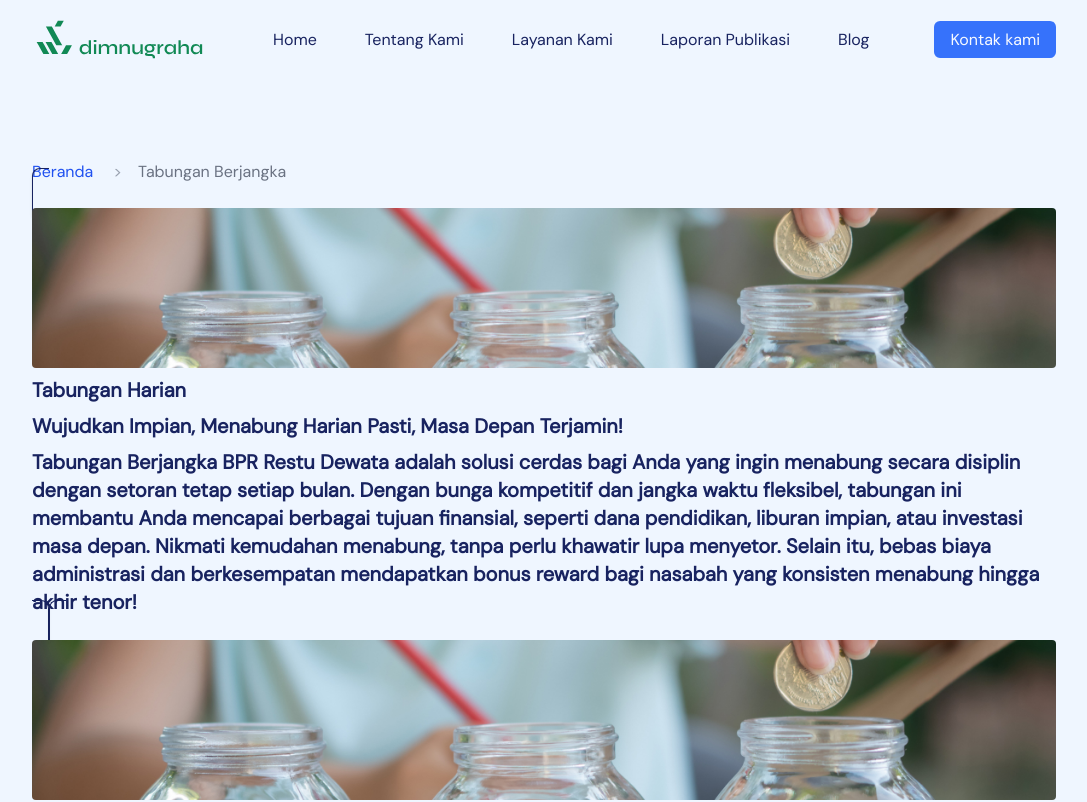
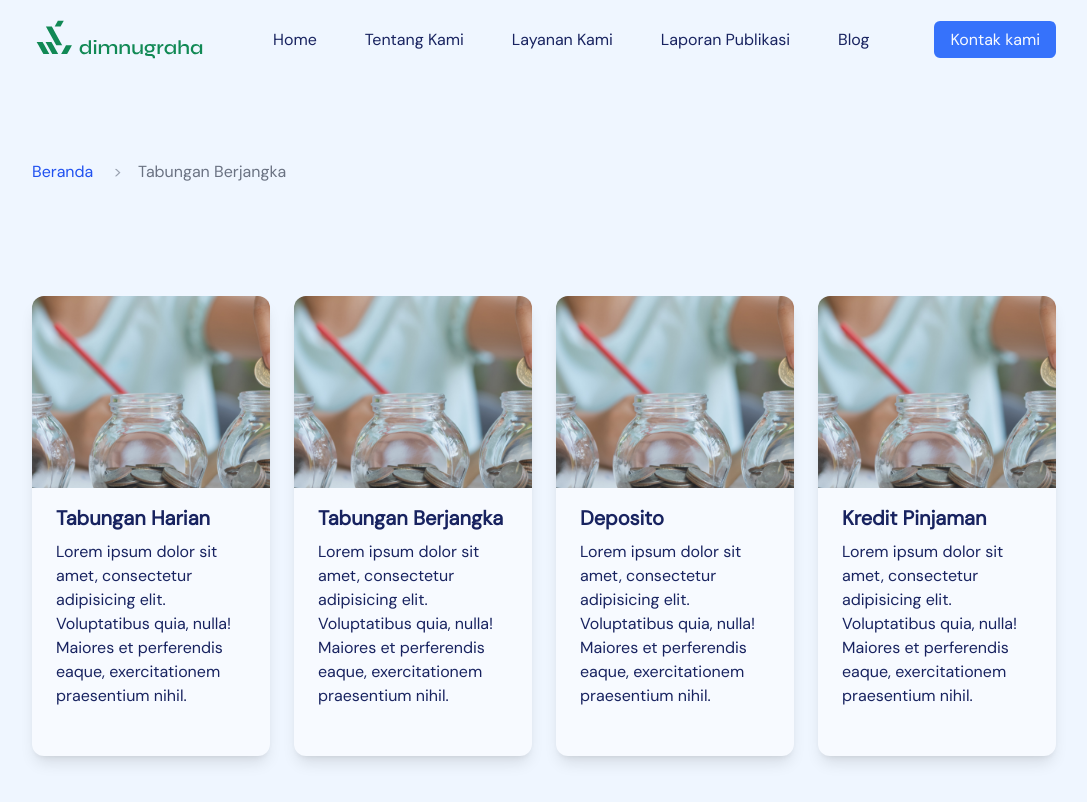
Before and after one commit to dimasnugrahs/company-profile-frontend, a React (Vite) app: page /products in a window 1280 px wide. Shown: the top 802 px of the page, without its empty margins (96-1183 px from the left). Built offline with nearby package versions, Linux system fonts and the light colour scheme.

Commit message:
update product details

```diff
--- a/src/components/home/ServicesSection.jsx
+++ b/src/components/home/ServicesSection.jsx
@@ -3,38 +3,39 @@ import ImageCardOne from "../../assets/images/products-1.jpg";
 import ImageCardTwo from "../../assets/images/products-2.jpg";
 import ImageCardThree from "../../assets/images/products-3.jpg";
 import ImageCardFourth from "../../assets/images/products-4.jpg";
+import products from "../../data/products";
 import { Link } from "react-router-dom";
 
 // eslint-disable-next-line
 import { motion } from "motion/react";
 
 const ServicesSection = () => {
-  const services = [
-    {
-      id: 1,
-      image: ImageCardOne,
-      title: "Tabungan Harian",
-      tags: ["#photography", "#travel", "#winter"],
-    },
-    {
-      id: 2,
-      image: ImageCardTwo,
-      title: "Tabungan Berjangka",
-      tags: ["#nature", "#hiking", "#explore"],
-    },
-    {
-      id: 3,
-      image: ImageCardThree,
-      title: "Deposito",
-      tags: ["#cityscape", "#night", "#urban"],
-    },
-    {
-      id: 4,
-      image: ImageCardFourth,
-      title: "Kredit Pinjaman",
-      tags: ["#beach", "#ocean", "#relax"],
-    },
-  ];
+  // const services = [
+  //   {
+  //     id: 1,
+  //     image: ImageCardOne,
+  //     title: "Tabungan Harian",
+  //     tags: ["#photography", "#travel", "#winter"],
+  //   },
+  //   {
+  //     id: 2,
+  //     image: ImageCardTwo,
+  //     title: "Tabungan Berjangka",
+  //     tags: ["#nature", "#hiking", "#explore"],
+  //   },
+  //   {
+  //     id: 3,
+  //     image: ImageCardThree,
+  //     title: "Deposito",
+  //     tags: ["#cityscape", "#night", "#urban"],
+  //   },
+  //   {
+  //     id: 4,
+  //     image: ImageCardFourth,
+  //     title: "Kredit Pinjaman",
+  //     tags: ["#beach", "#ocean", "#relax"],
+  //   },
+  // ];
 
   return (
     <LayoutBackgroundCompany>
@@ -42,7 +43,7 @@ const ServicesSection = () => {
         <div>
           <motion.h1
             className="text-4xl text-company-50 font-inter-black text-center"
-            initial={{ opacity: 0, x: 100 }}
+            initial={{ opacity: 0, x: 50 }}
             whileInView={{ opacity: 1, x: 0 }}
             viewport={{ once: true, amount: 0.3 }}
             transition={{ duration: 0.8 }}
@@ -51,7 +52,7 @@ const ServicesSection = () => {
           </motion.h1>
           <motion.p
             className="text-company-50 text-center mt-2"
-            initial={{ opacity: 0, x: 100 }}
+            initial={{ opacity: 0, x: 50 }}
             whileInView={{ opacity: 1, x: 0 }}
             viewport={{ once: true, amount: 0.3 }}
             transition={{ duration: 0.8, delay: 0.3 }}
@@ -63,23 +64,23 @@ const ServicesSection = () => {
 
         {/* Grid Layout untuk Card */}
         <motion.div className="grid grid-cols-1 sm:grid-cols-2 lg:grid-cols-4 gap-6 mt-8">
-          {services.map((service) => (
-            <Link to="/services" key={service.id}>
+          {products.map((product) => (
+            <Link to={`/product/${product.slug}`} key={product.slug}>
               <motion.div
                 className="rounded-xl overflow-hidden shadow-lg hover:shadow-2xl bg-company-50 pb-8"
-                initial={{ opacity: 0, x: -100 }}
+                initial={{ opacity: 0, x: -50 }}
                 whileInView={{ opacity: 1, x: 0 }}
                 viewport={{ once: true, amount: 0.2 }}
-                transition={{ duration: 0.8, delay: service.id * 0.2 }}
+                transition={{ duration: 0.8, delay: product.id * 0.2 }}
               >
                 <img
                   className="w-full h-48 object-cover"
-                  src={service.image}
+                  src={product.image}
                   alt="Product Images"
                 />
                 <div className="px-6 py-4">
                   <div className="font-bold text-xl mb-2 text-company-950">
-                    {service.title}
+                    {product.title}
                   </div>
                   <p className="text-company-950">
                     Lorem ipsum dolor sit amet, consectetur adipisicing elit.
--- a/src/components/layout/Navbar.jsx
+++ b/src/components/layout/Navbar.jsx
@@ -41,7 +41,7 @@ export default function Navbar() {
         { name: "Tabungan Harian", to: "/product/tabungan-harian" },
         { name: "Tabungan Berjangka", to: "/product/tabungan-berjangka" },
         { name: "Deposito", to: "/product/deposito" },
-        { name: "Kredit Pinjaman", to: "/services" },
+        { name: "Kredit Pinjaman", to: "/product/kredit" },
       ],
     },
     { name: "Laporan Publikasi", to: "/report", subMenu: null },
--- a/src/components/product/ProductDetail.jsx
+++ b/src/components/product/ProductDetail.jsx
@@ -14,8 +14,6 @@ const ProductDetail = () => {
   if (!product) {
     return <div className="p-8 text-red-500">Produk tidak ditemukan.</div>;
   }
-
-
 
   const cards = [
     {
@@ -55,13 +53,14 @@ const ProductDetail = () => {
       <Breadcrumbs
         items={[
           { label: "Beranda", href: "/" },
-          { label: "Tabungan Berjangka" }, // item terakhir biasanya tidak punya link
+          { label: "Product", href: "/products" },
+          { label: product.title }, // item terakhir biasanya tidak punya link
         ]}
       />
-      <div className="py-20">
+      <div className="py-20" key={slug}>
         <motion.h1
           className="font-inter-black text-4xl"
-          initial={{ opacity: 0, x: -100 }}
+          initial={{ opacity: 0, x: -50 }}
           whileInView={{ opacity: 1, x: 0 }}
           viewport={{ once: true, amount: 0.2 }}
           transition={{ duration: 0.8, delay: 0 }}
@@ -70,7 +69,7 @@ const ProductDetail = () => {
         </motion.h1>
         <motion.p
           className="text-gray-500"
-          initial={{ opacity: 0, x: -100 }}
+          initial={{ opacity: 0, x: -50 }}
           whileInView={{ opacity: 1, x: 0 }}
           viewport={{ once: true, amount: 0.2 }}
           transition={{ duration: 0.8, delay: 0.1 }}
@@ -80,7 +79,7 @@ const ProductDetail = () => {
         <motion.img
           src={product.image}
           className="w-full h-auto max-h-[500px] mt-6 rounded-lg shadow-lg object-cover"
-          initial={{ opacity: 0, x: -100 }}
+          initial={{ opacity: 0, x: -50 }}
           whileInView={{ opacity: 1, x: 0 }}
           viewport={{ once: true, amount: 0.2 }}
           transition={{ duration: 0.8, delay: 0.2 }}
@@ -88,7 +87,7 @@ const ProductDetail = () => {
 
         <motion.p
           className="mt-8"
-          initial={{ opacity: 0, x: -100 }}
+          initial={{ opacity: 0, x: -50 }}
           whileInView={{ opacity: 1, x: 0 }}
           viewport={{ once: true, amount: 0.2 }}
           transition={{ duration: 0.8, delay: 0.3 }}
@@ -100,7 +99,7 @@ const ProductDetail = () => {
             <motion.div
               key={index}
               className="bg-gradient-to-b from-white to-company-400 shadow-lg rounded-xl p-6"
-              initial={{ opacity: 0, x: -100 }}
+              initial={{ opacity: 0, x: -50 }}
               whileInView={{ opacity: 1, x: 0 }}
               viewport={{ once: true, amount: 0.2 }}
               transition={{ duration: 0.8, delay: card.id * 0.4 }}
--- a/src/data/products.js
+++ b/src/data/products.js
@@ -3,6 +3,7 @@ import ProductImage from "../assets/images/product-details.jpg";
 const products = [
   {
     slug: "tabungan-harian",
+    id: 1,
     image: ProductImage,
     title: "Tabungan Harian",
     subtitle: "Wujudkan Impian, Menabung Harian Pasti, Masa Depan Terjamin!",
@@ -11,6 +12,7 @@ const products = [
   },
   {
     slug: "tabungan-berjangka",
+    id: 2,
     image: ProductImage,
     title: "Tabungan Berjangka",
     subtitle: "Wujudkan Impian, Menabung Berjangka Pasti, Masa Depan Terjamin!",
@@ -19,8 +21,18 @@ const products = [
   },
   {
     slug: "deposito",
+    id: 3,
     image: ProductImage,
     title: "Deposito",
+    subtitle: "Wujudkan Impian, Deposito Pasti, Masa Depan Terjamin!",
+    description:
+      "Tabungan Berjangka BPR Restu Dewata adalah solusi cerdas bagi Anda yang ingin menabung secara disiplin dengan setoran tetap setiap bulan. Dengan bunga kompetitif dan jangka waktu fleksibel, tabungan ini membantu Anda mencapai berbagai tujuan finansial, seperti dana pendidikan, liburan impian, atau investasi masa depan. Nikmati kemudahan menabung, tanpa perlu khawatir lupa menyetor. Selain itu, bebas biaya administrasi dan berkesempatan mendapatkan bonus reward bagi nasabah yang konsisten menabung hingga akhir tenor!",
+  },
+  {
+    slug: "kredit",
+    id: 3,
+    image: ProductImage,
+    title: "Kredit Pinjaman",
     subtitle: "Wujudkan Impian, Deposito Pasti, Masa Depan Terjamin!",
     description:
       "Tabungan Berjangka BPR Restu Dewata adalah solusi cerdas bagi Anda yang ingin menabung secara disiplin dengan setoran tetap setiap bulan. Dengan bunga kompetitif dan jangka waktu fleksibel, tabungan ini membantu Anda mencapai berbagai tujuan finansial, seperti dana pendidikan, liburan impian, atau investasi masa depan. Nikmati kemudahan menabung, tanpa perlu khawatir lupa menyetor. Selain itu, bebas biaya administrasi dan berkesempatan mendapatkan bonus reward bagi nasabah yang konsisten menabung hingga akhir tenor!",
--- a/src/pages/BlogDetails.jsx
+++ b/src/pages/BlogDetails.jsx
@@ -9,7 +9,8 @@ const BlogDetails = () => {
         <Breadcrumbs
           items={[
             { label: "Beranda", href: "/" },
-            { label: "Tabungan Berjangka" }, // item terakhir biasanya tidak punya link
+            { label: "Blog", href: "/blog" },
+            { label: "Blog Detail" }, // item terakhir biasanya tidak punya link
           ]}
         />
       </LayouDefaultContent>
--- a/src/pages/Products.jsx
+++ b/src/pages/Products.jsx
@@ -3,6 +3,9 @@ import HeroSectionProduct from "../components/product/ProductDetail";
 import LayouDefaultContent from "../layouts/LayoutDefaultContent";
 import products from "../data/products";
 import { Link } from "react-router-dom";
+
+// eslint-disable-next-line
+import { motion } from "motion/react";
 
 export default function Products() {
   return (
@@ -13,23 +16,48 @@ export default function Products() {
           { label: "Tabungan Berjangka" }, // item terakhir biasanya tidak punya link
         ]}
       />
+      {/* Grid Layout untuk Card */}
+      <div className="py-20">
+        <motion.div className="grid grid-cols-1 sm:grid-cols-2 lg:grid-cols-4 gap-6 mt-8">
           {products.map((product) => (
-        <Link
-          to={`/product/${product.slug}`}
-          key={product.slug}
-          className="border p-4 rounded-lg shadow hover:shadow-lg transition"
+            <Link to={`/product/${product.slug}`} key={product.slug}>
+              <motion.div
+                className="rounded-xl overflow-hidden shadow-lg hover:shadow-2xl bg-company-50 pb-8"
+                initial={{ opacity: 0, x: -50 }}
+                whileInView={{ opacity: 1, x: 0 }}
+                viewport={{ once: true, amount: 0.2 }}
+                transition={{ duration: 0.8, delay: product.id * 0.2 }}
               >
                 <img
+                  className="w-full h-48 object-cover"
                   src={product.image}
-            alt={product.title}
-            className="w-full h-40 object-cover rounded"
+                  alt="Product Images"
                 />
-          <h2 className="text-xl font-semibold mt-2">{product.title}</h2>
-          <h2 className="text-xl font-semibold mt-2">{product.subtitle}</h2>
-          <h2 className="text-xl font-semibold mt-2">{product.description}</h2>
-          {/* <p className="text-gray-600">Rp{product.price.toLocaleString()}</p> */}
+                <div className="px-6 py-4">
+                  <div className="font-bold text-xl mb-2 text-company-950">
+                    {product.title}
+                  </div>
+                  <p className="text-company-950">
+                    Lorem ipsum dolor sit amet, consectetur adipisicing elit.
+                    Voluptatibus quia, nulla! Maiores et perferendis eaque,
+                    exercitationem praesentium nihil.
+                  </p>
+                </div>
+                {/* <div className="px-6 pt-4 pb-2">
+              {service.tags.map((tag, index) => (
+                <span
+                  key={index}
+                  className="inline-block bg-gray-200 rounded-full px-3 py-1 text-sm font-semibold text-gray-700 mr-2 mb-2"
+                >
+                  {tag}
+                </span>
+              ))}
+            </div> */}
+              </motion.div>
             </Link>
           ))}
+        </motion.div>
+      </div>
     </LayouDefaultContent>
   );
 }
```
Lines whose indentation alone changed are shown as unchanged.
